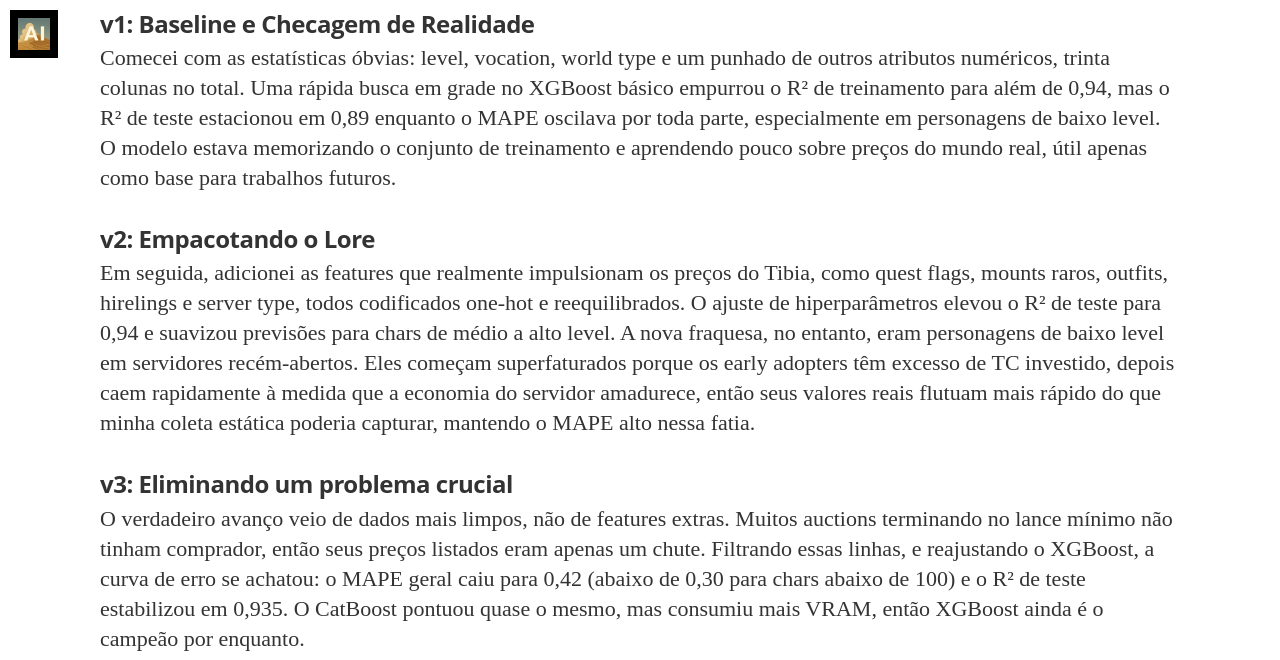
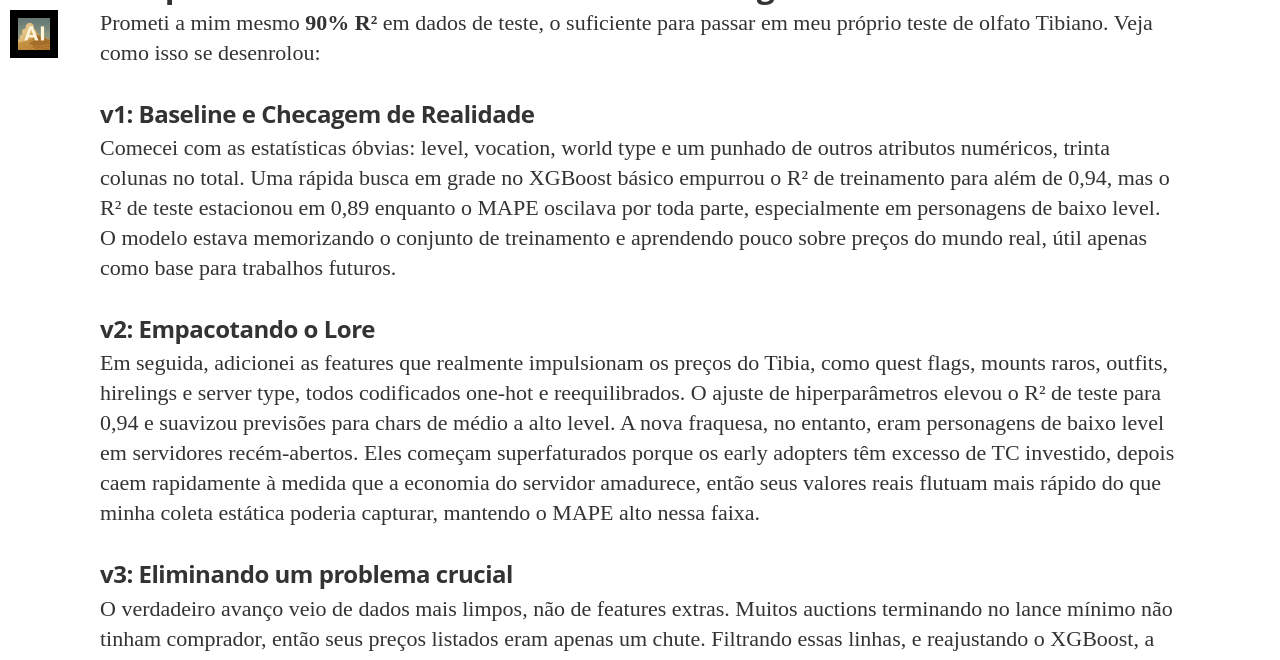
Before and after one commit to alvaroinckot/alvaroinckot.github.io, a Jekyll site: the page built from _posts/2025-06-11-o-dia-em-que-construi-uma-ia-para-prever-precos-de-personagens-de-tibia.md, in a window 1280 px wide and 900 px high, scrolled down 2201 px, cut to the strip 0-660 px from the top of the window. Built offline with Jekyll 4.4.1, drawn with Linux system fonts in a browser that asks for light colours; nearby versions of some CDN libraries; some web fonts are replaced; some of the changed text lies outside the part shown.

Commit message:
fix: post typos

```diff
--- a/_posts/2025-06-11-o-dia-em-que-construi-uma-ia-para-prever-precos-de-personagens-de-tibia.md
+++ b/_posts/2025-06-11-o-dia-em-que-construi-uma-ia-para-prever-precos-de-personagens-de-tibia.md
@@ -47,7 +49,7 @@
 
 ### v2: Empacotando o Lore
 
-Em seguida, adicionei as features que realmente impulsionam os preços do Tibia, como quest flags, mounts raros, outfits, hirelings e server type, todos codificados one-hot e reequilibrados. O ajuste de hiperparâmetros elevou o R² de teste para 0,94 e suavizou previsões para chars de médio a alto level. A nova fraquesa, no entanto, eram personagens de baixo level em servidores recém-abertos. Eles começam superfaturados porque os early adopters têm excesso de TC investido, depois caem rapidamente à medida que a economia do servidor amadurece, então seus valores reais flutuam mais rápido do que minha coleta estática poderia capturar, mantendo o MAPE alto nessa fatia.
+Em seguida, adicionei as features que realmente impulsionam os preços do Tibia, como quest flags, mounts raros, outfits, hirelings e server type, todos codificados one-hot e reequilibrados. O ajuste de hiperparâmetros elevou o R² de teste para 0,94 e suavizou previsões para chars de médio a alto level. A nova fraquesa, no entanto, eram personagens de baixo level em servidores recém-abertos. Eles começam superfaturados porque os early adopters têm excesso de TC investido, depois caem rapidamente à medida que a economia do servidor amadurece, então seus valores reais flutuam mais rápido do que minha coleta estática poderia capturar, mantendo o MAPE alto nessa faixa.
 
 ### v3: Eliminando um problema crucial
 
```
Also changed, not shown: other parts of _posts/2025-06-11-o-dia-em-que-construi-uma-ia-para-prever-precos-de-personagens-de-tibia.md (+5 -3 lines), _posts/2025-06-11-the-day-i-built-an-ai-to-predict-tibia-character-prices.md (+1 -1 lines).
